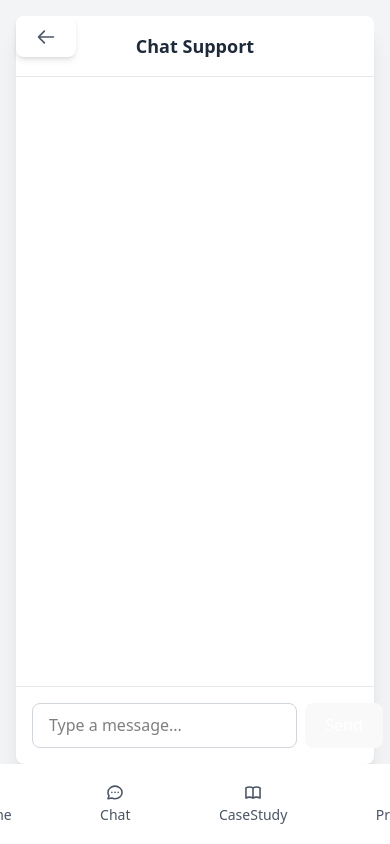
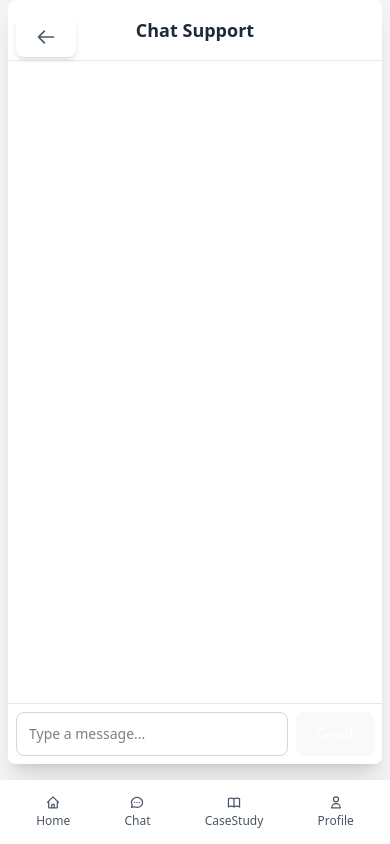
Before and after one commit to minlfk/Hackathon_25, a React (Vite) app in the folder hack25/: page /chat in a window 390 px wide. Built offline with nearby package versions, Linux system fonts and the light colour scheme.

Commit message:
format reviews for mobile

```diff
--- a/hack25/src/components/BottomToolbar.jsx
+++ b/hack25/src/components/BottomToolbar.jsx
@@ -6,18 +6,18 @@ const BottomToolbar = () => {
   return (
     <div
       style={{ backgroundColor: '#ffffff' }}
-      className="fixed bottom-0 left-0 right-0 shadow-lg h-20 flex justify-center items-center z-80"
+      className="fixed bottom-0 left-0 right-0 shadow-lg h-16 flex justify-center items-center z-80"
     >
-      <div className="flex space-x-12">
+      <div className="flex justify-between w-full max-w-screen-lg px-4 md:px-8">
         {/* Home Button */}
         <button
           onClick={() => navigate('/')}
           style={{ backgroundColor: '#ffffff' }}
-          className="flex flex-col items-center justify-center text-gray-600 hover:text-blue-600 transition-colors h-16"
+          className="flex flex-col items-center justify-center text-gray-600 hover:text-blue-600 transition-colors h-14"
         >
           <svg
             xmlns="http://www.w3.org/2000/svg"
-            className="h-6 w-6"
+            className="h-6.5 w-6.5 md:h-8 md:w-8"
             fill="none"
             viewBox="0 0 24 24"
             stroke="currentColor"
@@ -29,18 +29,18 @@ const BottomToolbar = () => {
               d="M3 12l2-2m0 0l7-7 7 7M5 10v10a1 1 0 001 1h3m10-11l2 2m-2-2v10a1 1 0 01-1 1h-3m-6 0a1 1 0 001-1v-4a1 1 0 011-1h2a1 1 0 011 1v4a1 1 0 001 1m-6 0h6"
             />
           </svg>
-          <span className="text-sm mt-1">Home</span>
+          <span className="text-xs md:text-sm mt-1">Home</span>
         </button>
 
         {/* Chat Button */}
         <button
           onClick={() => navigate('/chat')}
           style={{ backgroundColor: '#ffffff' }}
-          className="flex flex-col items-center justify-center text-gray-600 hover:text-blue-600 transition-colors h-16"
+          className="flex flex-col items-center justify-center text-gray-600 hover:text-blue-600 transition-colors h-14"
         >
           <svg
             xmlns="http://www.w3.org/2000/svg"
-            className="h-6 w-6"
+            className="h-6.5 w-6.5 md:h-8 md:w-8"
             fill="none"
             viewBox="0 0 24 24"
             stroke="currentColor"
@@ -52,18 +52,18 @@ const BottomToolbar = () => {
               d="M8 12h.01M12 12h.01M16 12h.01M21 12c0 4.418-4.03 8-9 8a9.863 9.863 0 01-4.255-.949L3 20l1.395-3.72C3.512 15.042 3 13.574 3 12c0-4.418 4.03-8 9-8s9 3.582 9 8z"
             />
           </svg>
-          <span className="text-sm mt-1">Chat</span>
+          <span className="text-xs md:text-sm mt-1">Chat</span>
         </button>
 
         {/* Case Study Button */}
         <button
           onClick={() => navigate('/case-study')}
           style={{ backgroundColor: '#ffffff' }}
-          className="flex flex-col items-center justify-center text-gray-600 hover:text-blue-600 transition-colors h-16"
+          className="flex flex-col items-center justify-center text-gray-600 hover:text-blue-600 transition-colors h-14"
         >
           <svg
             xmlns="http://www.w3.org/2000/svg"
-            className="h-6 w-6"
+            className="h-6.5 w-6.5 md:h-8 md:w-8"
             fill="none"
             viewBox="0 0 24 24"
             stroke="currentColor"
@@ -75,18 +75,18 @@ const BottomToolbar = () => {
               d="M12 6.253v13m0-13C10.832 5.477 9.246 5 7.5 5S4.168 5.477 3 6.253v13C4.168 18.477 5.754 18 7.5 18s3.332.477 4.5 1.253m0-13C13.168 5.477 14.754 5 16.5 5c1.747 0 3.332.477 4.5 1.253v13C19.832 18.477 18.247 18 16.5 18c-1.746 0-3.332.477-4.5 1.253"
             />
           </svg>
-          <span className="text-sm mt-1">CaseStudy</span>
+          <span className="text-xs md:text-sm mt-1">CaseStudy</span>
         </button>
 
         {/* User Button */}
         <button
           onClick={() => navigate('/profile')}
           style={{ backgroundColor: '#ffffff' }}
-          className="flex flex-col items-center justify-center text-gray-600 hover:text-blue-600 transition-colors h-16"
+          className="flex flex-col items-center justify-center text-gray-600 hover:text-blue-600 transition-colors h-14"
         >
           <svg
             xmlns="http://www.w3.org/2000/svg"
-            className="h-6 w-6"
+            className="h-6.5 w-6.5 md:h-8 md:w-8"
             fill="none"
             viewBox="0 0 24 24"
             stroke="currentColor"
@@ -98,7 +98,7 @@ const BottomToolbar = () => {
               d="M16 7a4 4 0 11-8 0 4 4 0 018 0zM12 14a7 7 0 00-7 7h14a7 7 0 00-7-7z"
             />
           </svg>
-          <span className="text-sm mt-1">Profile</span>
+          <span className="text-xs md:text-sm mt-1">Profile</span>
         </button>
       </div>
     </div>
--- a/hack25/src/components/ChatPage.jsx
+++ b/hack25/src/components/ChatPage.jsx
@@ -36,11 +36,18 @@ const ChatPage = () => {
     }
   };
 
+  const handleKeyPress = (e) => {
+    if (e.key === 'Enter' && !e.shiftKey) {
+      e.preventDefault();
+      sendMessage();
+    }
+  };
+
   return (
-    <div className="fixed inset-0 bg-gray-100">
+    <div className="fixed inset-0 bg-gray-100 flex flex-col">
       <BackButton />
       {/* Chat Window */}
-      <div className="w-full h-[calc(100vh-4rem)] max-w-2xl mx-auto p-4">
+      <div className="flex-1 w-full max-w-2xl mx-auto px-2 md:px-4 pb-20">
         <div className="bg-white rounded-lg shadow-xl h-full flex flex-col">
           <div className="p-4 border-b border-gray-200">
             <h3 className="text-lg font-semibold text-gray-800">Chat Support</h3>
@@ -65,18 +72,19 @@ const ChatPage = () => {
             </div>
           </div>
 
-          <div className="p-4 border-t border-gray-200">
+          <div className="p-2 md:p-4 border-t border-gray-200 bg-white rounded-b-lg">
             <div className="flex space-x-2">
               <input
                 type="text"
                 placeholder="Type a message..."
                 value={input}
                 onChange={(e) => setInput(e.target.value)}
-                className="flex-1 px-4 py-2 border text-black border-gray-300 rounded-lg focus:ring-2 focus:ring-blue-600 focus:border-transparent"
+                onKeyPress={handleKeyPress}
+                className="flex-1 px-3 py-2 border text-black border-gray-300 rounded-lg focus:ring-2 focus:ring-blue-600 focus:border-transparent text-sm"
               />
               <button
                 onClick={sendMessage}
-                className="px-4 py-2 bg-blue-600 text-white rounded-lg hover:bg-blue-700 transition-colors"
+                className="px-3 py-2 bg-blue-600 text-white rounded-lg hover:bg-blue-700 transition-colors whitespace-nowrap text-sm"
               >
                 Send
               </button>
--- a/hack25/src/components/CircularInterface.jsx
+++ b/hack25/src/components/CircularInterface.jsx
@@ -8,10 +8,10 @@ const CircularInterface = () => {
   const [selectedInner, setSelectedInner] = useState("resources");
 
   // Use consistent measurements
-  const containerSize = 400;
+  const containerSize = 370;
   const center = containerSize / 2;
-  const radiusOuter = 170;
-  const radiusInner = 110;
+  const radiusOuter = 155;
+  const radiusInner = 95;
 
   // Define button data
   const outerButtons = [
@@ -109,7 +109,7 @@ const CircularInterface = () => {
 
   return (
     <>
-      <div className="relative w-[400px] h-[400px] mx-auto">
+      <div className="relative w-[370px] h-[370px] mx-auto">
         <div className="absolute inset-0 rounded-full" style={{ backgroundColor: '#6cb8cd' }}>
           <div className="absolute top-1/2 left-1/2 transform -translate-x-1/2 -translate-y-1/2 w-5/7 h-5/7 rounded-full" style={{ backgroundColor: '#b3dbe6' }}>
             <div className="absolute top-1/2 left-1/2 transform -translate-x-1/2 -translate-y-1/2 w-4/7 h-4/7">
--- a/hack25/src/components/CubeDetail.jsx
+++ b/hack25/src/components/CubeDetail.jsx
@@ -110,13 +110,13 @@ function DetailedCube({ selectedPair }) {
   const faces = getFaceConfig(selectedPair.outer, selectedPair.inner);
 
   return (
-    <mesh scale={3}>
+    <mesh scale={1.8}>
       {faces.map((face, index) => (
         <CubeFace
           key={index}
           {...face}
           color={cubeColor}
-          hoverColor={cubeColor === "#8b5cf6" ? "#c084fc" : cubeColor} // Brighter hover color
+          hoverColor={cubeColor === "#8b5cf6" ? "#c084fc" : cubeColor}
           navigate={navigate}
         />
       ))}
@@ -189,7 +189,7 @@ const CubeDetail = ({ onClose, selectedPair }) => {
 
         {/* Cube container - moved slightly to the left */}
         <div className="absolute left-0 w-3/4 h-full">
-          <Canvas camera={{ position: [8, 8, 8], fov: 45 }}>
+          <Canvas camera={{ position: [5.6, 5.6, 5.6], fov: 45 }}>
             <ambientLight intensity={0.5} />
             <directionalLight position={[5, 5, 3]} intensity={0.6} />
             <pointLight position={[-5, -5, -5]} intensity={0.3} />
@@ -197,8 +197,8 @@ const CubeDetail = ({ onClose, selectedPair }) => {
             <OrbitControls
               enableZoom={true}
               enablePan={false}
-              minDistance={6}
-              maxDistance={20}
+              minDistance={4.2}
+              maxDistance={14}
             />
           </Canvas>
         </div>
```
